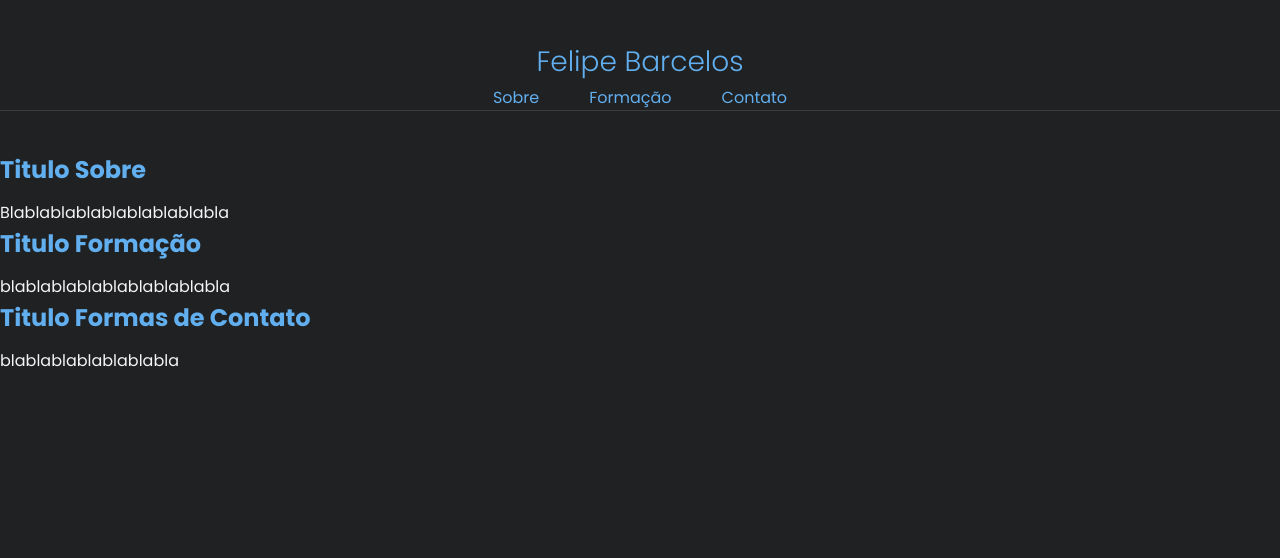
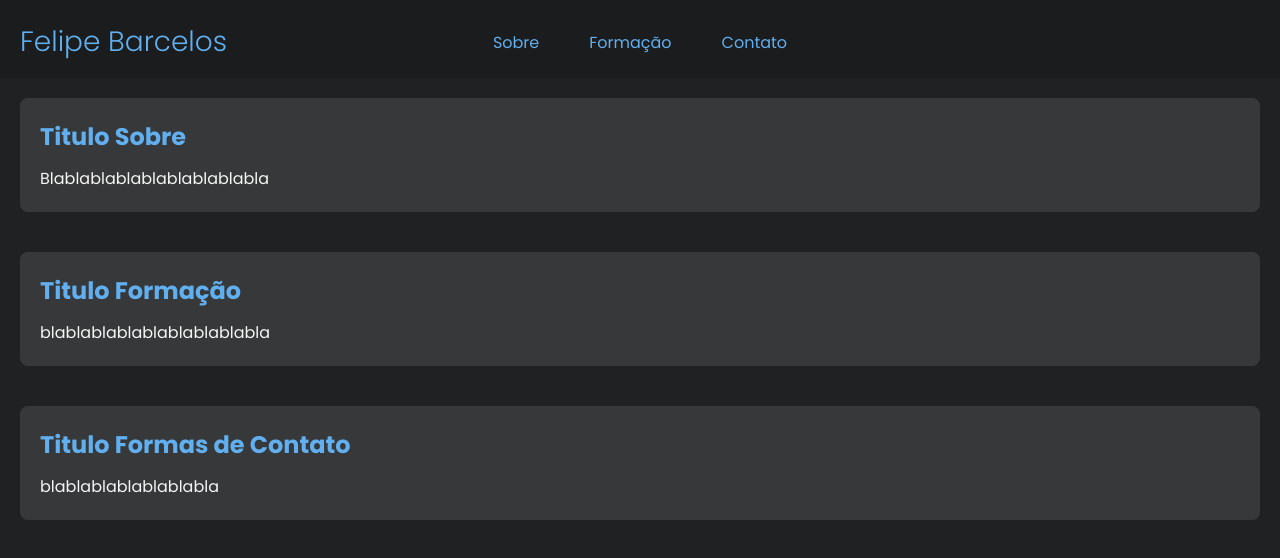
Before and after one commit to 505kurt/FelipeBarcelos-Portfolio, a plain HTML site: page pages/index.html in a window 1280 px wide. Drawn offline with Linux system fonts and the light colour scheme.

Commit message:
correção no menu e novas coisas

```diff
--- a/css/style.css
+++ b/css/style.css
@@ -1,10 +1,10 @@
-*{
+* {
     margin: 0;
     padding: 0;
     box-sizing: border-box;
 }
 
-html{
+html {
     scroll-behavior: smooth;
 }
 
@@ -15,17 +15,26 @@ body {
 }
 
 header {
-    text-align: center;
-    border-bottom: 2px;
-    padding: 20px 0px;
+    display: flex;
+    flex-direction: column;
+    align-items: center;
+    padding: 20px 0;
+    position: relative;
+    background-color: #1a1c1d;
+    border-bottom: 2px solid transparent;
 }
 
 h2 {
+    position: absolute;
+    left: 20px;
+    top: 20px;
     color: #61afef;
     font-weight: 300;
     font-size: 28px;
-    margin: 0;
-    margin-top: 20px;
+}
+
+nav {
+    margin-top: 10px;
 }
 
 nav ul {
@@ -38,7 +47,6 @@ nav ul {
 
 nav ul li {
     margin: 0 15px;
-    display: inline;
 }
 
 nav a {
@@ -64,6 +72,14 @@ main {
     color: whitesmoke;
     margin-top: 20px;
     width: 100%;
+    padding: 0 20px;
+}
+
+section {
+    margin-bottom: 40px;
+    padding: 20px;
+    border-radius: 8px;
+    background-color: rgba(255, 255, 255, 0.1);
 }
 
 h1 {
--- a/pages/index.html
+++ b/pages/index.html
@@ -18,7 +18,6 @@
                 <li><a id="hl_contato" href="#contato">Contato</a></li>
             </ul>
         </nav>
-        <hr>
     </header>
     <main>
         <section id="sobre">
```
